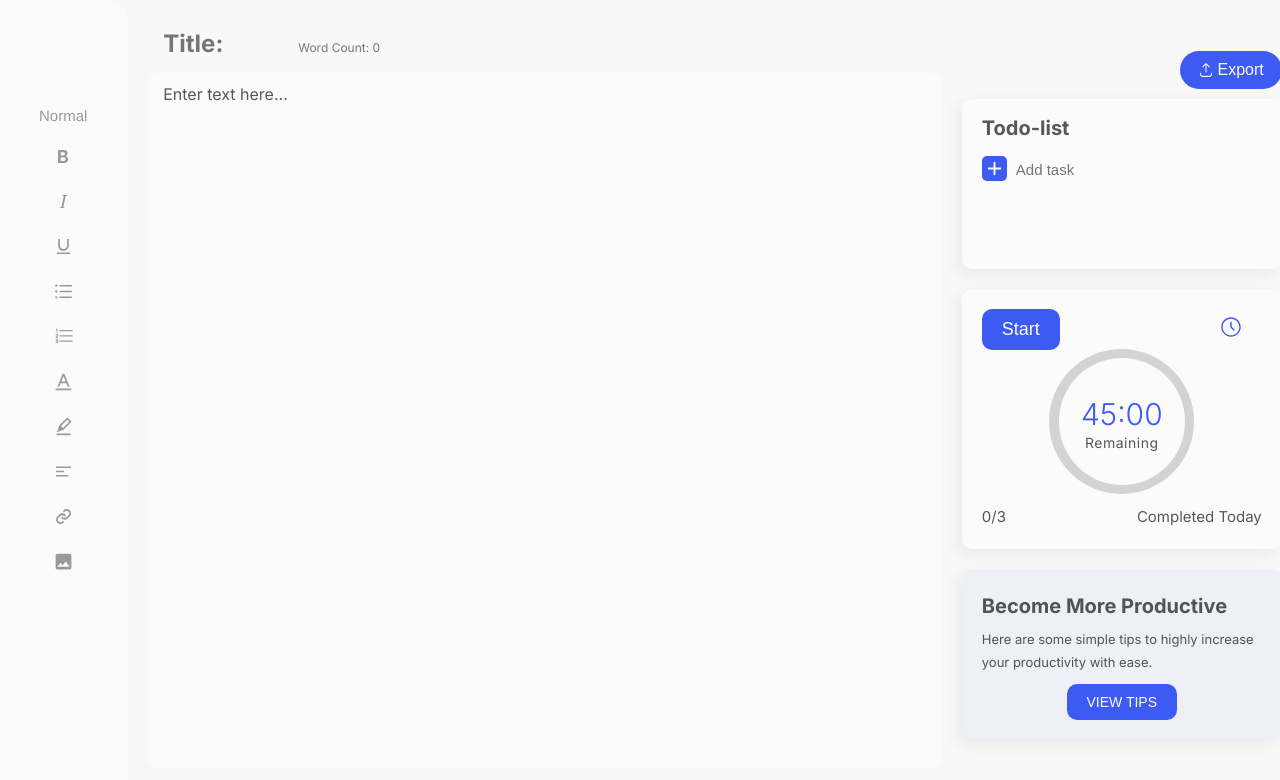
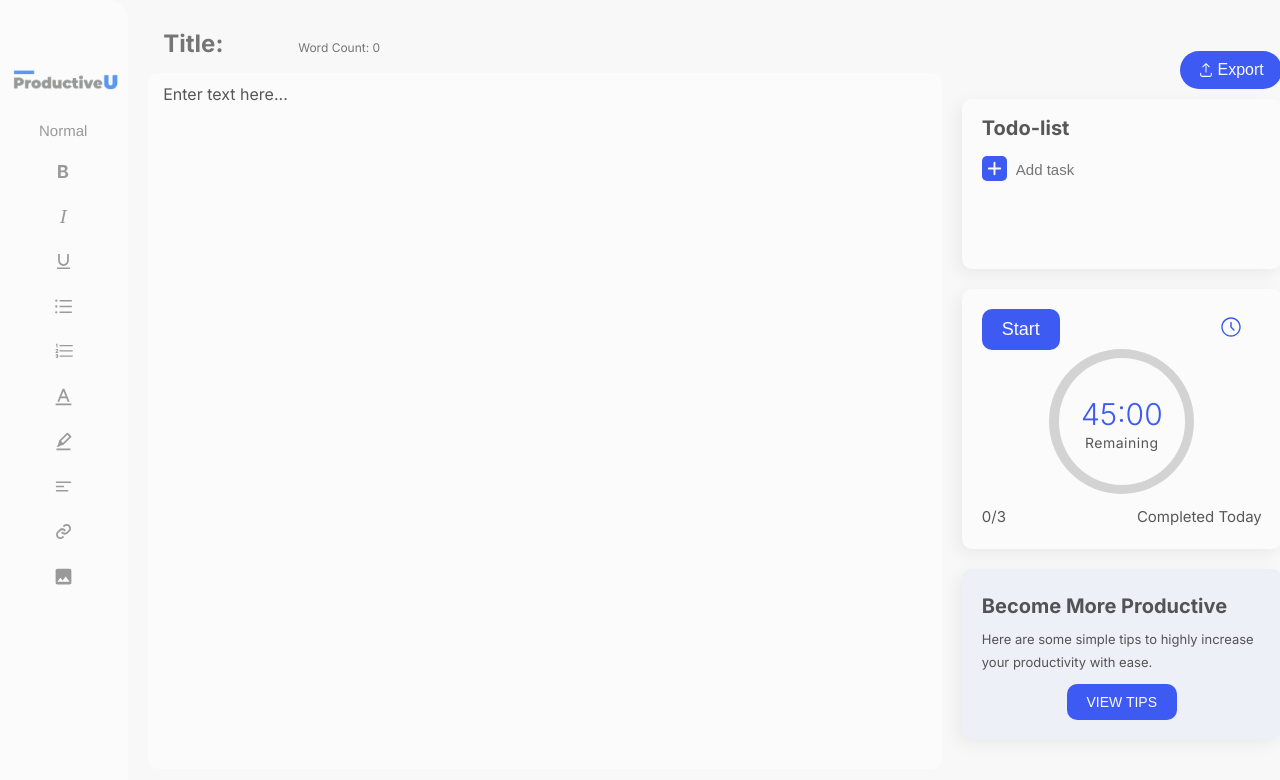
Before and after one commit to IgnacioR97/react-habits, a React (Vite) app: page / in a window 1280 px wide. Shown: the top 780 px of the page. Built offline with nearby package versions, Linux system fonts and the light colour scheme.

Commit message:
15 minutes started

```diff
--- a/src/index.css
+++ b/src/index.css
@@ -273,10 +273,9 @@ main {
 
 .logo {
   z-index: 2;
-  width: 13rem;
-  height: 4rem;
+  width: 16rem;
+  height: 6rem;
   top: 5.5rem;
-  margin-bottom: 0.5rem;
 }
 
 /* Toolbar */
```
Also changed, not shown: src/logo-light.png.
